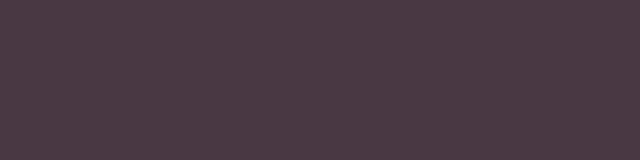
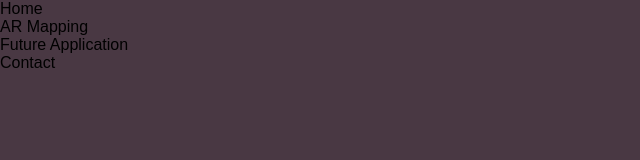
Before and after one commit to DhruvCS/C19MSD, a plain HTML site: page index.html in a window 1280 px wide. Shown: the whole page, without its empty margins (0-640 px from the left). Drawn offline with Linux system fonts and the light colour scheme.

Commit message:
Update index.html

```diff
--- a/index.html
+++ b/index.html
@@ -11,7 +11,15 @@
     <body>
 
              <div class="container">
-                                    </div>
+                 <div class="menu">
+                     <ul>
+                         <li>Home</li>
+                         <li>AR Mapping</li>
+                         <li>Future Application</li>
+                         <li>Contact</li>
+                     </ul>
+                 </div>
+             </div>
 
     </body>
 
```
